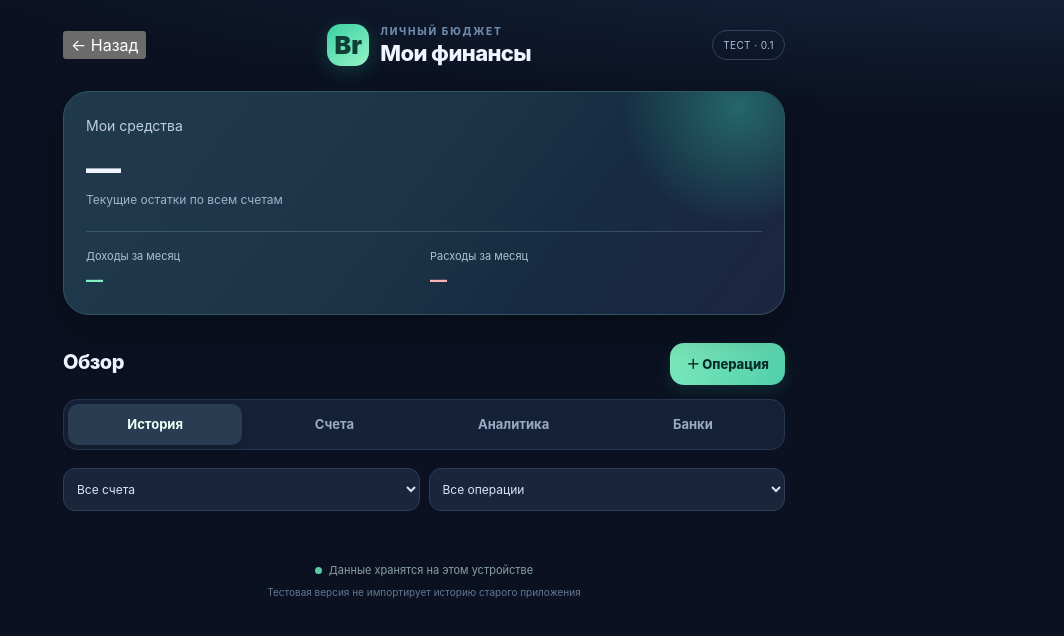
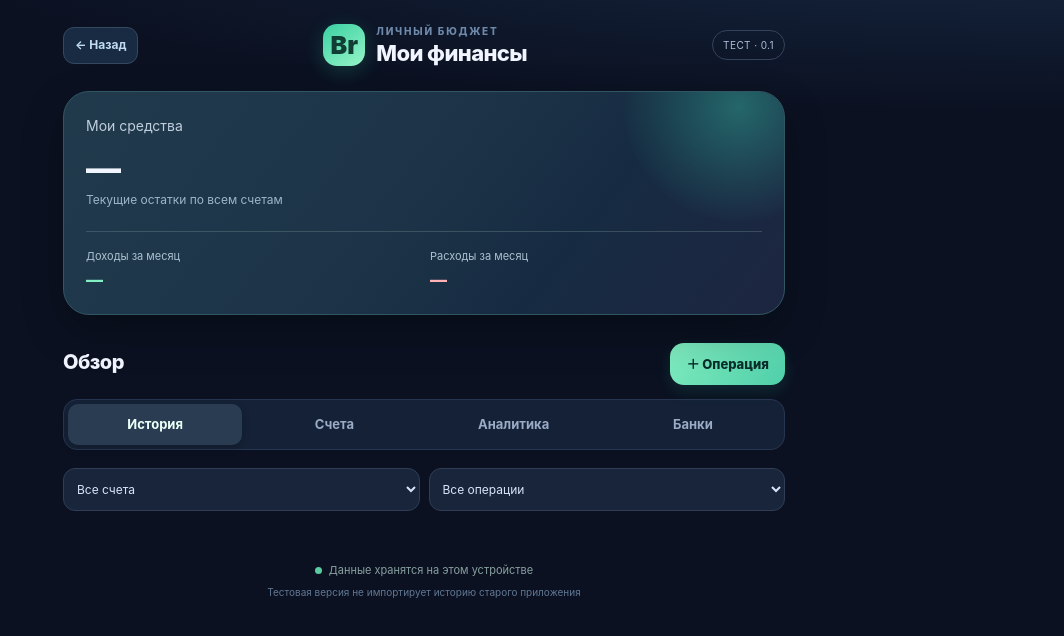
Before and after one commit to memarioinfo-ux/moi-finansy, a plain HTML site: page rebuild/android/app/src/main/assets/index.html in a window 1280 px wide. Shown: the whole page, without its empty margins (216-1280 px from the left). Drawn offline with Linux system fonts and the light colour scheme.

Commit message:
ui: style explicit Android Back button [skip ci]

```diff
--- a/rebuild/android/app/src/main/assets/styles.css
+++ b/rebuild/android/app/src/main/assets/styles.css
@@ -150,3 +150,7 @@ h1{font-size:22px;line-height:1.15;letter-spacing:-.6px;margin:3px 0 0;font-weig
 
 .account-rename{background:transparent;border:1px solid #3d5970;border-radius:9px;padding:8px;color:#b0dbce;font-size:11px;font-weight:800;flex-shrink:0}
 @media(max-width:420px){.account-row{flex-wrap:wrap}.account-amount{margin-left:auto}.account-rename{flex-basis:100%;margin-top:5px}}
+
+.app-back{font-size:12px;font-weight:700;color:#c2ddf1;border:1px solid #344961;background:#192b43;border-radius:11px;padding:9px 11px;flex-shrink:0}
+.app-back:focus-visible{outline:2px solid #86bbf2;outline-offset:2px}
+@media(max-width:400px){.app-back{padding:8px;font-size:11px}.brand .eyebrow{display:none}}
```
